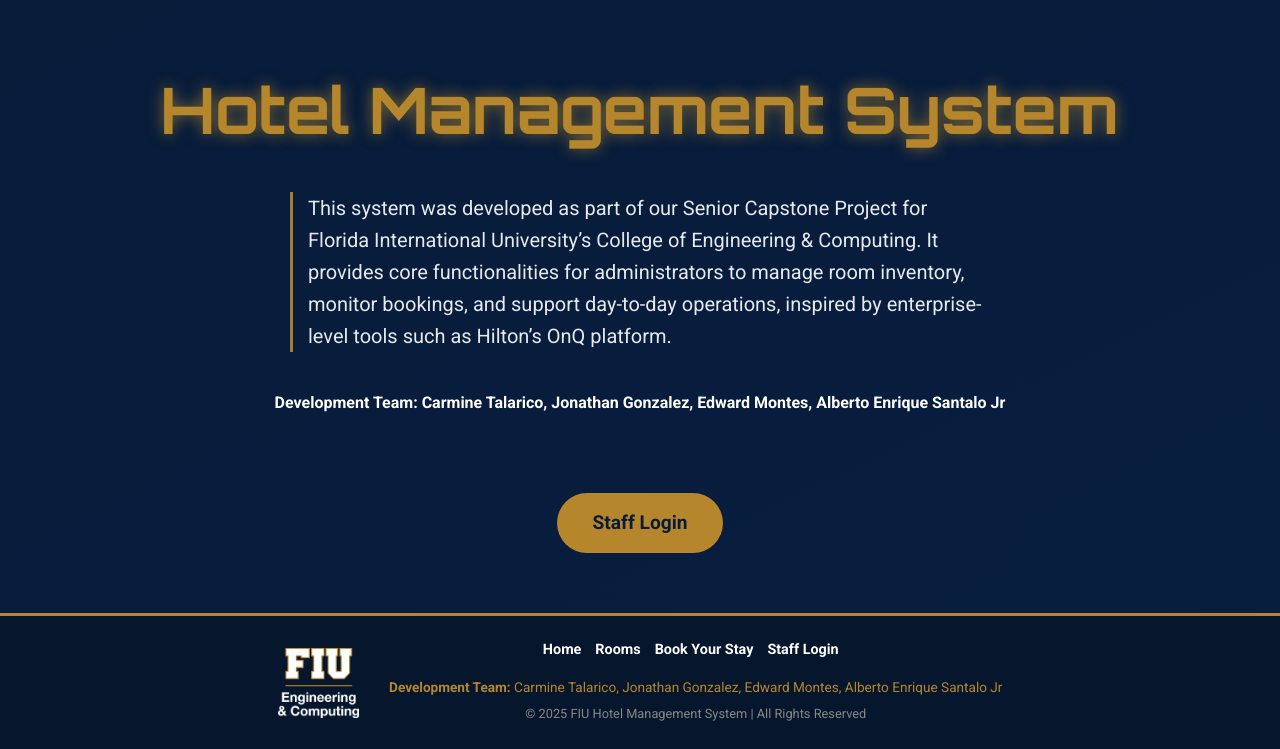
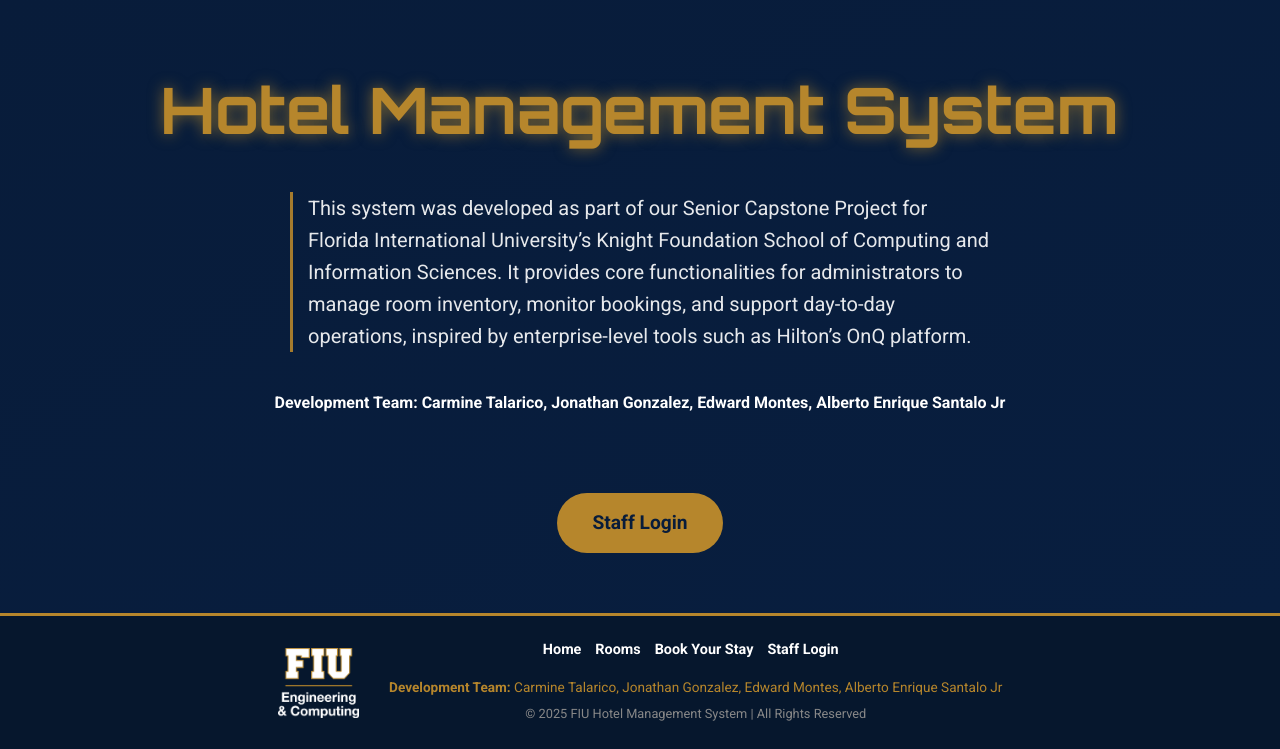
Before and after one commit to emont017/hotel-management, a PHP site: page /index.php in a window 1280 px wide. Shown: the part 164-913 px from the top of the page. Run offline with PHP 8.4, Linux system fonts and the light colour scheme.

Commit message:
updated text on index.php

```diff
--- a/public/index.php
+++ b/public/index.php
@@ -6,7 +6,7 @@ require_once __DIR__ . '/../includes/header.php'; // This file starts the sessio
 <section id="hero">
     <h1>Hotel Management System</h1>
     <p class="subtitle">
-        This system was developed as part of our Senior Capstone Project for Florida International University’s College of Engineering & Computing. It provides core functionalities for administrators to manage room inventory, monitor bookings, and support day-to-day operations, inspired by enterprise-level tools such as Hilton’s OnQ platform.
+        This system was developed as part of our Senior Capstone Project for Florida International University’s Knight Foundation School of Computing and Information Sciences. It provides core functionalities for administrators to manage room inventory, monitor bookings, and support day-to-day operations, inspired by enterprise-level tools such as Hilton’s OnQ platform.
 		<h4>Development Team: Carmine Talarico, Jonathan Gonzalez, Edward Montes, Alberto Enrique Santalo Jr</h4>
     </p>
 
```
